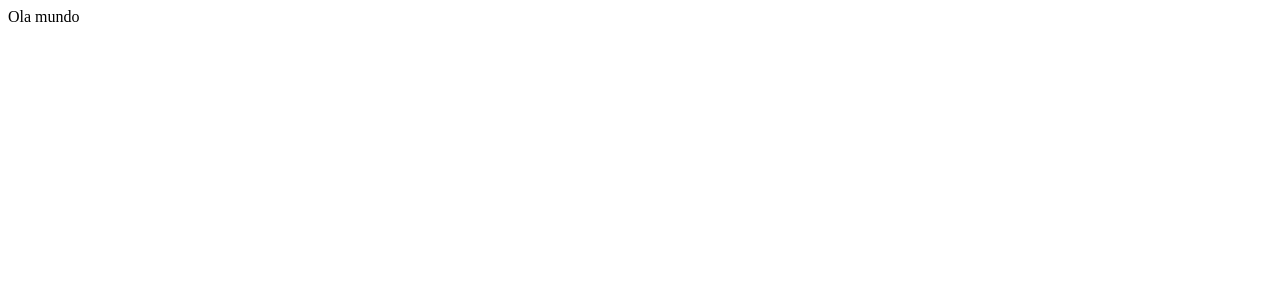
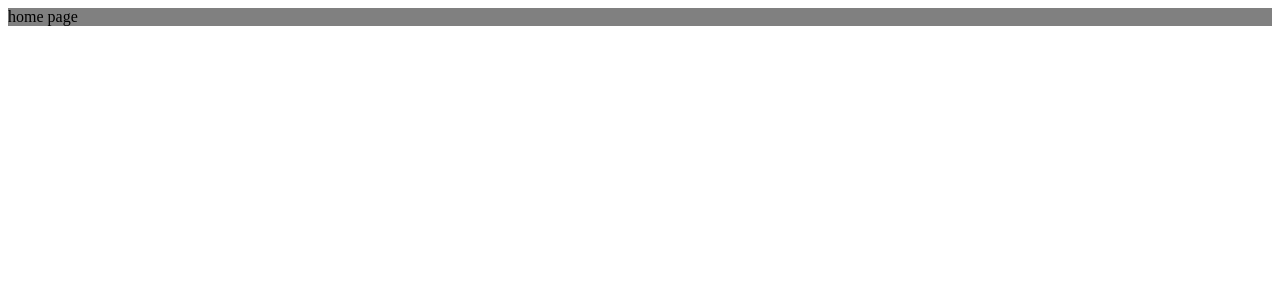
Before and after one commit to andrealvescorreia/ze-auto, a React (Vite) app in the folder frontend/: page / in a window 1280 px wide. Shown: the top 300 px of the page. Built offline with nearby package versions, Linux system fonts and the light colour scheme.

Commit message:
basic home route

```diff
--- a/frontend/src/App.tsx
+++ b/frontend/src/App.tsx
@@ -1,7 +1,9 @@
+import { Outlet } from 'react-router-dom';
+
 function App() {
   return (
     <div>
-      Ola mundo
+       <Outlet />
     </div>
   )
 }
--- a/frontend/src/main.tsx
+++ b/frontend/src/main.tsx
@@ -1,9 +1,24 @@
 import React from 'react'
 import ReactDOM from 'react-dom/client'
 import App from './App'
+import { createBrowserRouter, RouterProvider } from 'react-router-dom';
+import Home from './routes/Home';
+
+const router = createBrowserRouter([
+  {
+    path: '/',
+    element: <App />,
+    children: [
+      {
+        path: '/',
+        element: <Home />
+      },
+    ]
+  },
+])
 
 ReactDOM.createRoot(document.getElementById('root') as HTMLElement).render(
   <React.StrictMode>
-    <App />
+    <RouterProvider router={router} />
   </React.StrictMode>,
 )
--- /dev/null
+++ b/frontend/src/routes/Home/index.tsx
@@ -0,0 +1,9 @@
+import './style.scss'
+
+const Home = () => {
+  return <div className='home'>
+    home page
+  </div>;
+}
+
+export default Home;
--- /dev/null
+++ b/frontend/src/routes/Home/style.scss
@@ -0,0 +1,3 @@
+.home {
+  background-color: gray;
+}
```
